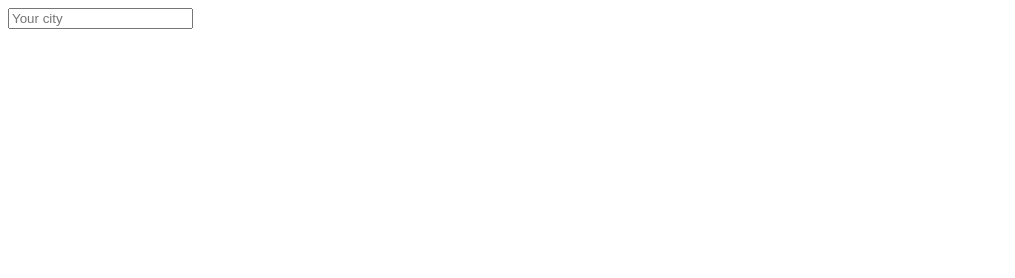
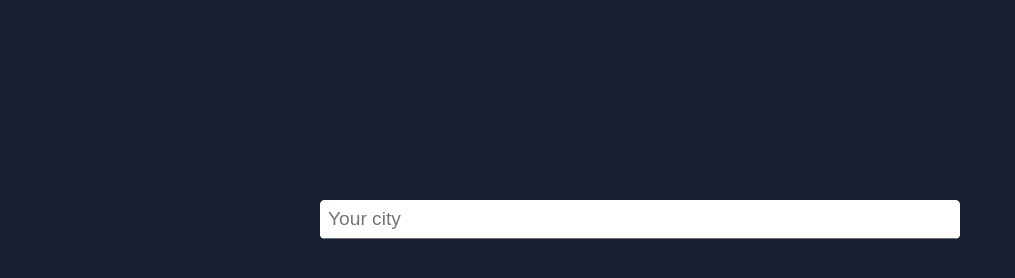
Before and after one commit to Kevinrca/JavaScript-training, a plain HTML site: page 5_Autosuggestion/index.html in a window 1280 px wide. Shown: the whole page, without its empty margins (0-1015 px from the left). Drawn offline with Linux system fonts and the light colour scheme.

Commit message:
suggestion - basic styling

```diff
--- a/5_Autosuggestion/index.html
+++ b/5_Autosuggestion/index.html
@@ -3,6 +3,8 @@
     <head>
         <meta charset="UTF-8">
         <meta name="viewport" content="width=device-width, initial-scale=1.0">
+
+        <link rel="stylesheet" href="style.css">
         <title>Auto-Suggestion</title>
     </head>
     <body>
@@ -10,7 +12,6 @@
         <div class="container">
             <input type="text" placeholder="Your city">
             <div class="suggestions">
-
             </div>
         </div>
 
--- a/5_Autosuggestion/style.css
+++ b/5_Autosuggestion/style.css
@@ -0,0 +1,42 @@
+* {
+    margin: 0;
+    padding: 0;
+}
+
+body {
+    background-color: rgb(23, 32, 49);
+    overflow: hidden;
+    display: flex;
+    justify-content: center;
+    align-items: center;
+}
+
+.container {
+    margin-top: 25vh;
+    width: 50%;
+    background-color: white;
+    border-radius: 5px;
+    overflow: hidden;
+}
+
+.container input {
+    width: 100%;
+    border: none;
+    outline: none;
+    font-family: sans-serif;
+    font-size: 1.2em;
+    font-weight: 500;
+    padding: 8px;
+
+}
+
+.suggestions {
+    max-width: 100%;
+    border-top: 1px rgb(110, 110, 110) solid;
+}
+.suggestions div {
+    font-family: sans-serif;
+    font-size: 1.2em;
+    padding: 8px;
+    border-top: 1px rgb(189, 189, 189) solid;
+}
```
